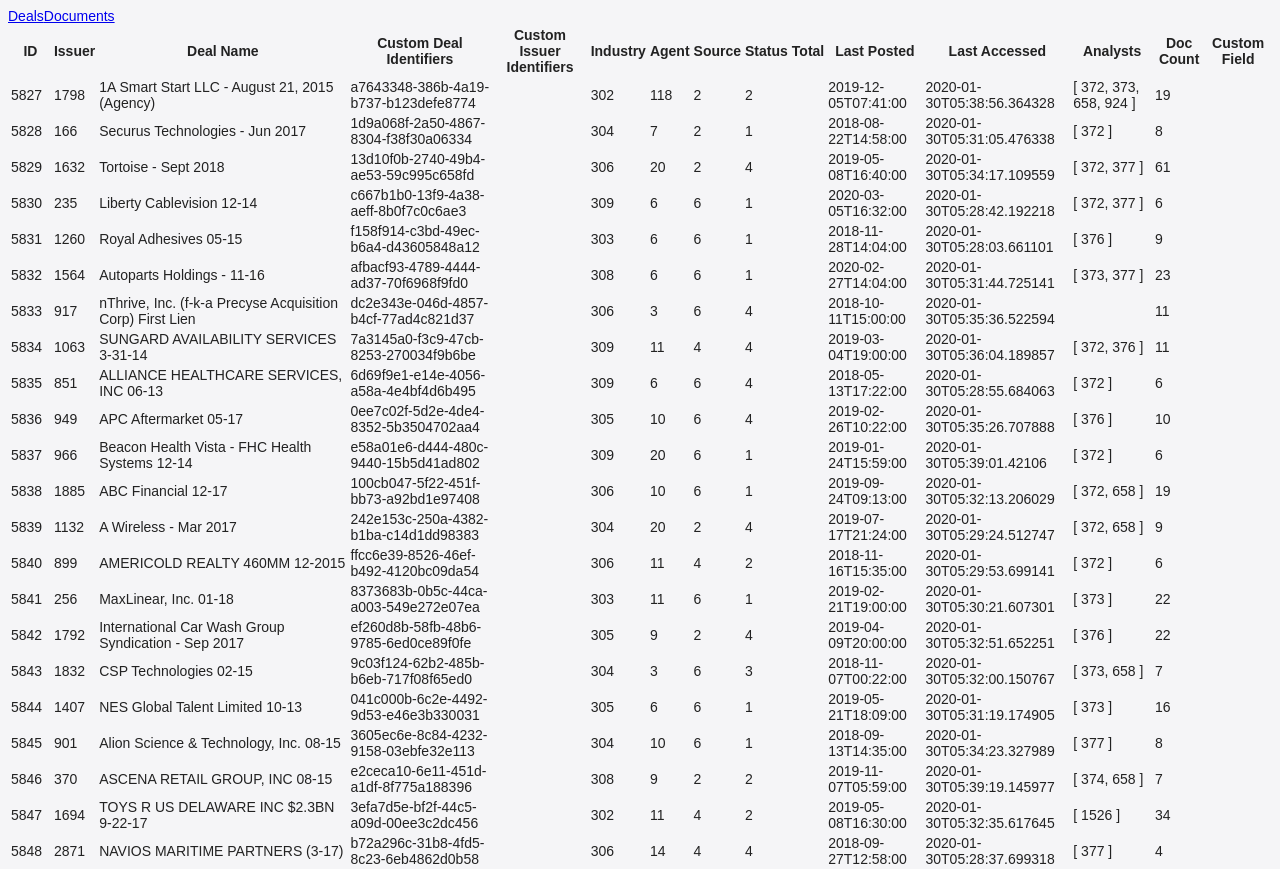
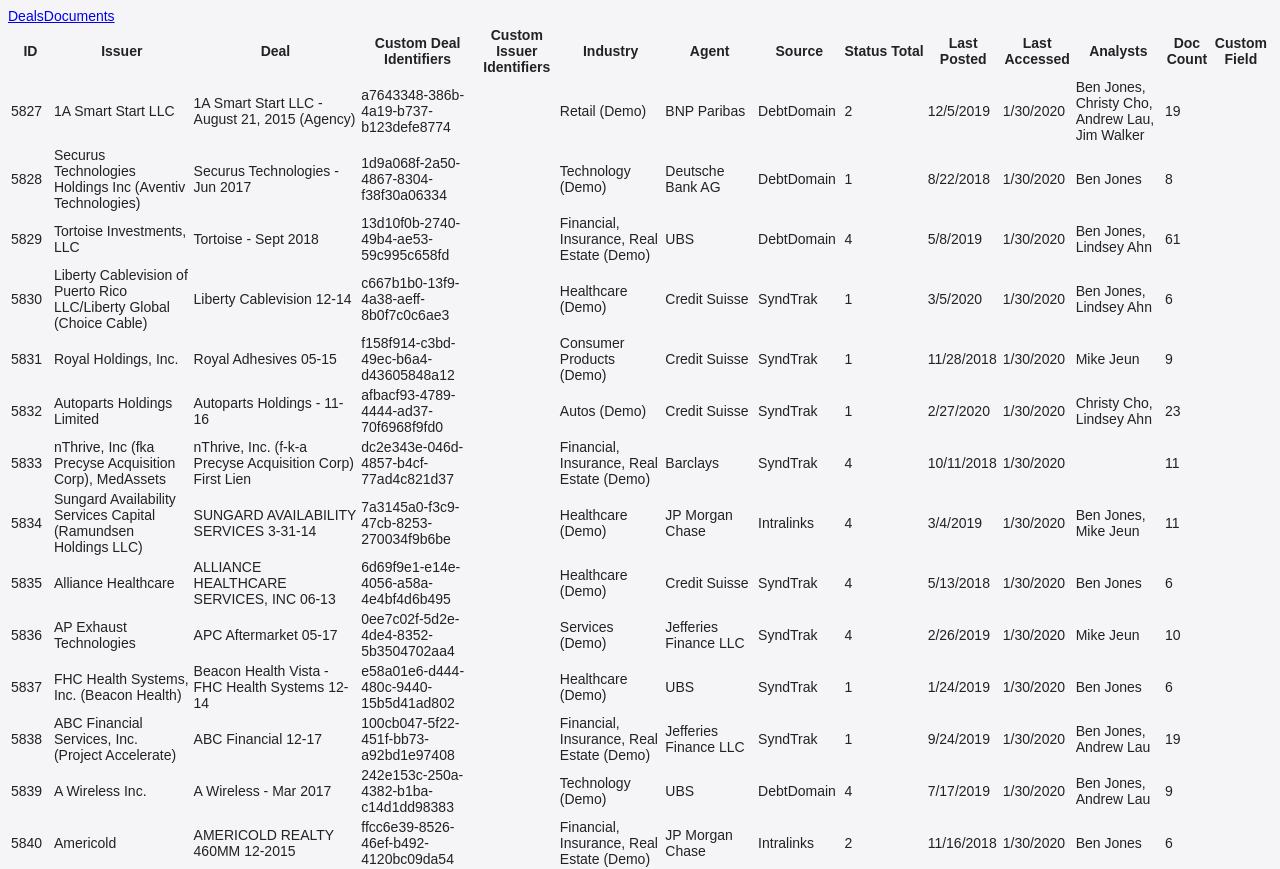
Before and after one commit to samrodrigues/findox-task, a Vue app: page /deals in a window 1280 px wide. Shown: the top 869 px of the page. Built offline with nearby package versions, Linux system fonts and the light colour scheme.

Commit message:
Add deals related data

```diff
--- /dev/null
+++ b/src/helpers/datetime.js
@@ -0,0 +1,10 @@
+export const getDateInMDY = (dateString) => {
+  const date = new Date(dateString);
+
+  const month = date.getMonth() + 1;
+  const day = date.getDate();
+  const year = date.getFullYear();
+
+  const formattedDate = `${month}/${day}/${year}`;
+  return formattedDate;
+};
--- a/src/stores/deals.js
+++ b/src/stores/deals.js
@@ -1,6 +1,7 @@
 // store/deals.js
 import { defineStore } from 'pinia';
 import dealsDataset from '@/data/deals_dataset.json';
+import {getDateInMDY} from "../helpers/datetime";
 
 export const useDealsStore = defineStore({
   id: 'deals',
@@ -8,6 +9,8 @@
     deals: dealsDataset.data.Holdings,
     agents: dealsDataset.data.Agents,
     sources: dealsDataset.data.Sources,
+    industries: dealsDataset.data.Industries,
+    issuers: dealsDataset.data.ClientIssuers,
     dealTypes: dealsDataset.data.DealTypes,
     analysts: dealsDataset.data.Analysts,
     assets: dealsDataset.data.Assets,
@@ -16,33 +19,44 @@
     getAgentById: (state) => (id) => {
       return state.agents.find((agent) => agent.Id === id);
     },
-    getSourceById: (state) => (id) => {
-      return state.sources.find((source) => source.Id === id);
-    },
-    getDealTypeById: (state) => (id) => {
-      return state.dealTypes.find((dealType) => dealType.Id === id);
-    },
     getAnalystById: (state) => (id) => {
       return state.analysts.find((analyst) => analyst.UserId === id);
     },
     getAssetById: (state) => (id) => {
       return state.assets.find((asset) => asset.Id === id);
     },
+    getDealTypeById: (state) => (id) => {
+      return state.dealTypes.find((dealType) => dealType.Id === id);
+    },
+    getIndustryById: (state) => (id) => {
+      return state.industries.find((industry) => industry.Id === id);
+    },
+    getIssuerById: (state) => (id) => {
+      return state.issuers.find((issuer) => issuer.IssuerId === id);
+    },
+    getSourceById: (state) => (id) => {
+      return state.sources.find((source) => source.Id === id);
+    },
     dealsWithRelatedData: (state) => {
       return state.deals.map((deal) => {
         const agent = state.getAgentById(deal.AgentId);
+        const analysts = (deal.AnalystIds || []).map((analystId) => state.getAnalystById(analystId));
+        const dealType = state.getDealTypeById(deal.TypeId);
+        const industry = state.getIndustryById(deal.IndustryId);
+        const issuer = state.getIssuerById(deal.IssuerId);
         const source = state.getSourceById(deal.SourceId);
-        const dealType = state.getDealTypeById(deal.TypeId);
-        const analysts = (deal.AnalystIds || []).map((analystId) => state.getAnalystById(analystId));
 
         return {
           ...deal,
           agent: agent ? agent.CompanyName : 'N/A',
+          analysts: analysts.map((analyst) => analyst.FullName).join(', '),
+          dealType: dealType ? dealType.TypeName : 'N/A',
+          industry: industry ? industry.IndustryName : 'N/A',
+          issuer: issuer ? issuer.IssuerName : 'N/A',
+          lastPosted: getDateInMDY(deal.LastPosted),
+          lastAccessed: getDateInMDY(deal.LastAccessed),
           source: source ? source.SourceName : 'N/A',
-          dealType: dealType ? dealType.TypeName : 'N/A',
-          analysts: analysts.map((analyst) => analyst.FullName),
         };
-
       });
     },
   },
--- a/src/views/Deals.vue
+++ b/src/views/Deals.vue
@@ -12,20 +12,20 @@
 
 const columns = [
   { key: 'Id', label: 'ID', isActive: true, sortOrder: null },
-  { key: 'IssuerId', label: 'Issuer', isActive: true, sortOrder: null },
-  { key: 'DealName', label: 'Deal Name', isActive: true, sortOrder: null },
+  { key: 'issuer', label: 'Issuer', isActive: true, sortOrder: null },
+  { key: 'DealName', label: 'Deal', isActive: true, sortOrder: null },
   //{ key: '', label: 'Bloomberg ID', isActive: true, sortOrder: null },
   //{ key: '', label: 'ISIN', isActive: true, sortOrder: null },
   { key: 'CustomDealId', label: 'Custom Deal Identifiers', isActive: true, sortOrder: null },
   { key: 'CustomClientIssuersIdentifiers', label: 'Custom Issuer Identifiers', isActive: true, sortOrder: null },
-  { key: 'IndustryId', label: 'Industry', isActive: true, sortOrder: null },
-  { key: 'AgentId', label: 'Agent', isActive: true, sortOrder: null },
-  { key: 'SourceId', label: 'Source', isActive: true, sortOrder: null },
+  { key: 'industry', label: 'Industry', isActive: true, sortOrder: null },
+  { key: 'agent', label: 'Agent', isActive: true, sortOrder: null },
+  { key: 'source', label: 'Source', isActive: true, sortOrder: null },
   { key: 'StatusId', label: 'Status', isActive: true, sortOrder: null },
   { key: 'Total', label: 'Total', isActive: true, sortOrder: null },
-  { key: 'LastPosted', label: 'Last Posted', isActive: true, sortOrder: null },
-  { key: 'LastAccessed', label: 'Last Accessed', isActive: true, sortOrder: null },
-  { key: 'AnalystIds', label: 'Analysts', isActive: true, sortOrder: null },
+  { key: 'lastPosted', label: 'Last Posted', isActive: true, sortOrder: null },
+  { key: 'lastAccessed', label: 'Last Accessed', isActive: true, sortOrder: null },
+  { key: 'analysts', label: 'Analysts', isActive: true, sortOrder: null },
   { key: 'DocCount', label: 'Doc Count', isActive: true, sortOrder: null },
   { key: 'ClientCustomField', label: 'Custom Field', isActive: true, sortOrder: null },
 ];
```
